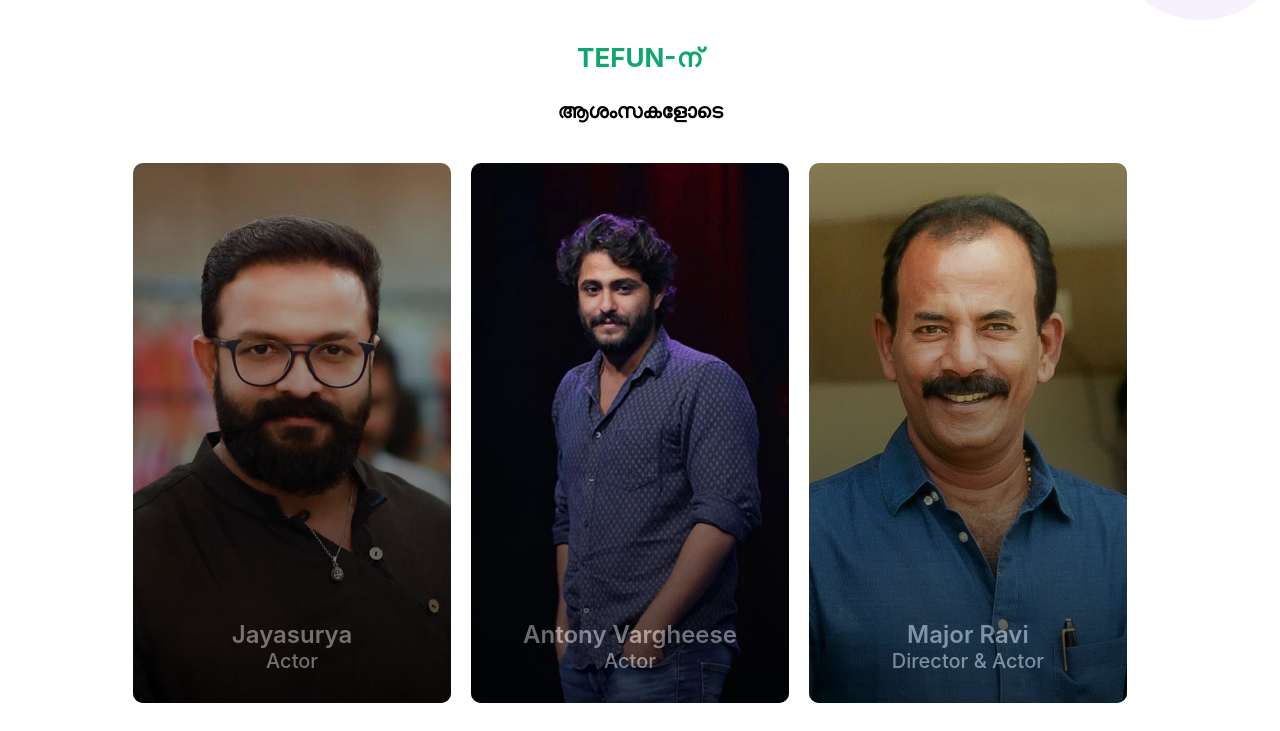
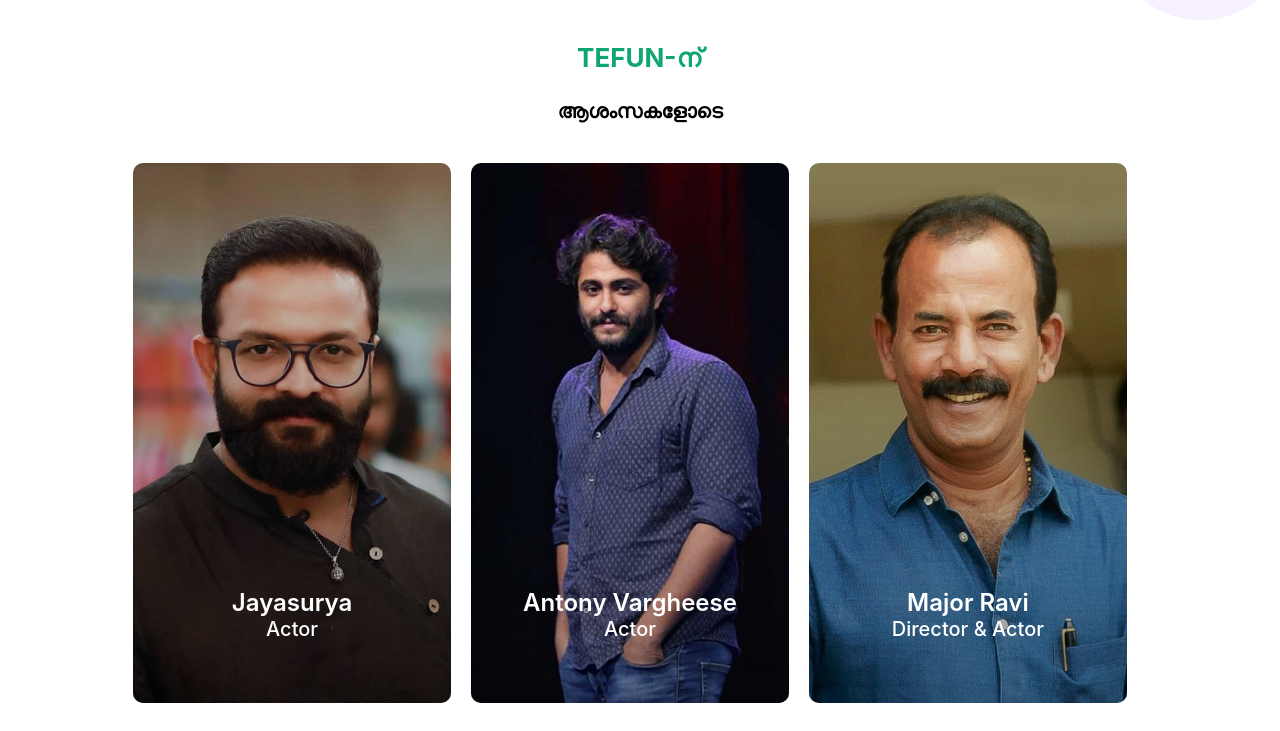
Before and after one commit to varsha998c/yia.ai, a React (Create React App) app: page / in a window 1280 px wide. Shown: the part 860-1591 px from the top of the page. Built offline with nearby package versions, Linux system fonts and the light colour scheme.

Commit message:
gradient change

```diff
--- a/src/components/screens/Cards.js
+++ b/src/components/screens/Cards.js
@@ -157,7 +157,7 @@ const InnerCards = styled.li`
 `;
 const Div = styled.div`
     height: 100%;background: linear-gradient(rgba(248, 248, 248, 0) 0%, rgb(0, 0, 0) 100%);
-    opacity: 0.5;
+    opacity: 0.4;
     position: absolute;
     width: 100%;
     top: 0px;
@@ -179,15 +179,13 @@ const CardDetails = styled.div`
     width: 100%;
     position: absolute;
     cursor: pointer;
-    bottom: 0px;
+    bottom: 32px;
     right: 0;
     z-index: 8;
     height: 100%;
     display: flex;
     flex-direction: column;
     justify-content: flex-end;
-    background: linear-gradient(rgba(248, 248, 248, 0) 0%, rgb(0, 0, 0) 100%);
-    opacity: 0.4;
     border-radius: 10px;
     &:hover {
         .button {
```
Lines whose indentation alone changed are shown as unchanged.
